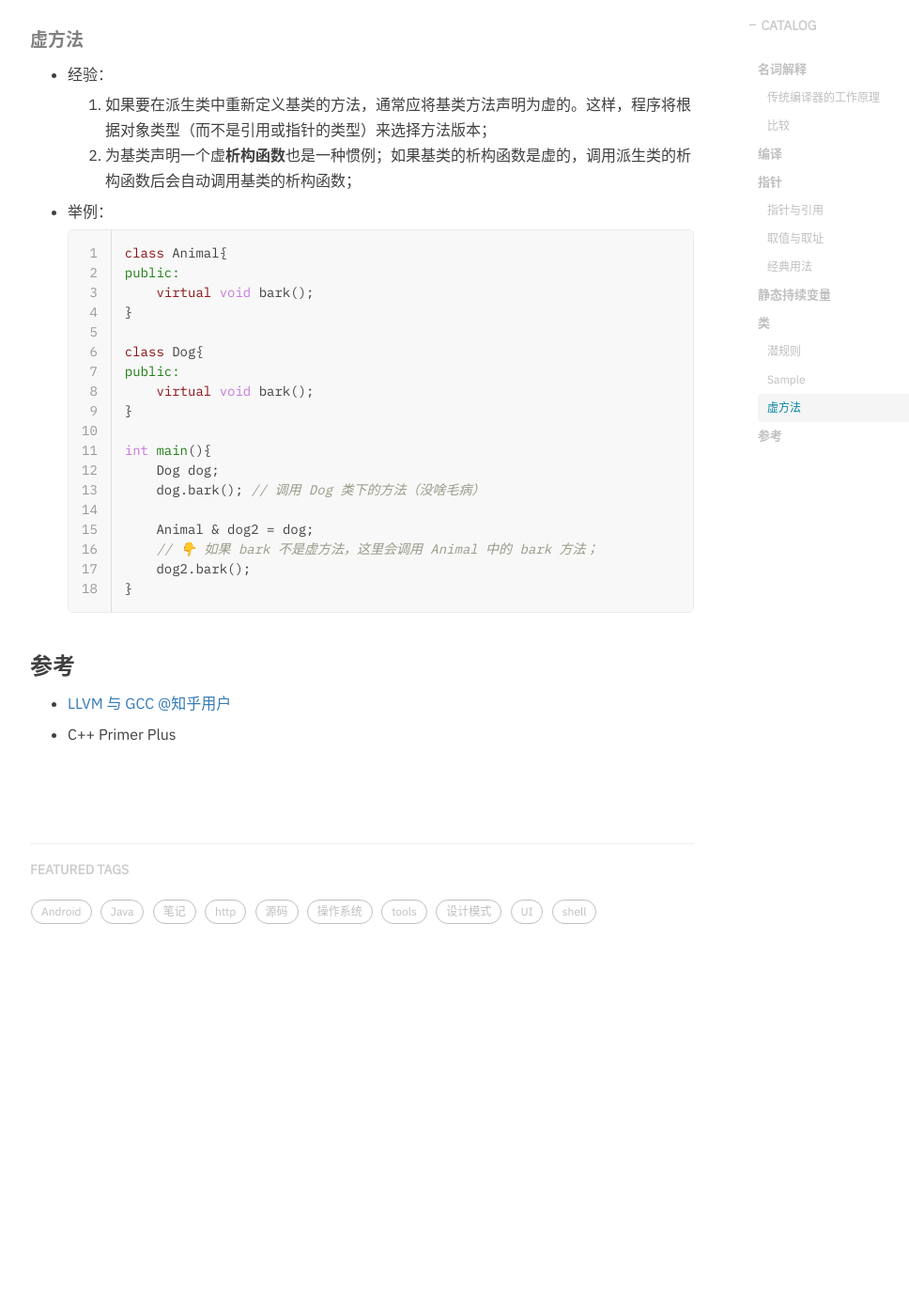
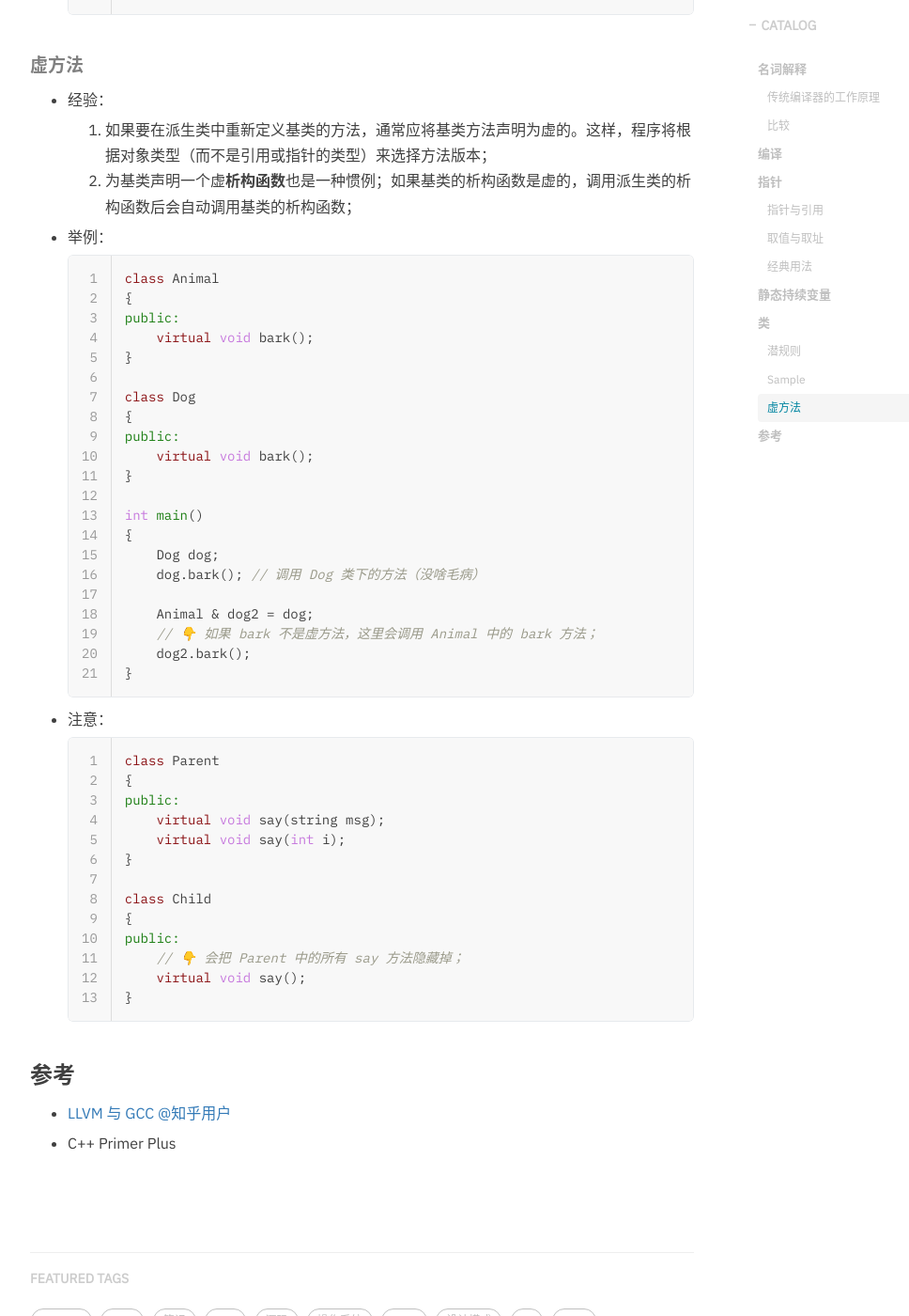
Before and after one commit to hurshi/hurshi.github.io, a Jekyll site: the page built from _posts/2022-02-25-cpp-induction.md, in a window 1280 px wide and 1400 px high, scrolled down 6961 px. Shown: the whole window at 94% size, without its empty margins (233-1201 px from the left). Built offline with Jekyll 4.4.1, drawn with Linux system fonts in a browser that asks for light colours; nearby versions of some CDN libraries; some web fonts are replaced; comment, search, counter and statistics services are not loaded; before the commit the page ends 8061 px from its top, so only the background shows below that.

Commit message:
fix cpp blog

````diff
--- a/_posts/2022-02-25-cpp-induction.md
+++ b/_posts/2022-02-25-cpp-induction.md
@@ -96,7 +96,7 @@ tags:
   * `int *`: 定义一个指针类型：
 
      1. 它的值只能存地址，不能存其他的东西；
-     2. 地址只能保存在 `*x` 这样的对象中，其他比如 `int c = &a`是<font color=red>不合法</font>的
+     2. 地址只能保存在 `*x` 这样的对象中，其他比如 `int c = &a`是<font color=red>不合法</font>的（由继承带来的强制转换除外）
      3. `*b`自己也有地址，可以通过 `&b` 获取；
 
   * `int &`：定义了一个引用类型
@@ -285,23 +285,44 @@ void func()
 * 举例：
 
   ```cpp
-  class Animal{
+  class Animal
+  {
   public:
       virtual void bark();
   }
 
-  class Dog{
+  class Dog
+  {
   public:
       virtual void bark();
   }
 
-  int main(){
+  int main()
+  {
       Dog dog;
       dog.bark(); // 调用 Dog 类下的方法（没啥毛病）
 
       Animal & dog2 = dog;
       // 👇 如果 bark 不是虚方法，这里会调用 Animal 中的 bark 方法；
       dog2.bark();
+  }
+  ```
+
+* 注意：
+
+  ```cpp
+  class Parent
+  {
+  public:
+      virtual void say(string msg);
+      virtual void say(int i);
+  }
+
+  class Child
+  {
+  public:
+      // 👇 会把 Parent 中的所有 say 方法隐藏掉；
+      virtual void say();
   }
   ```
 
````
